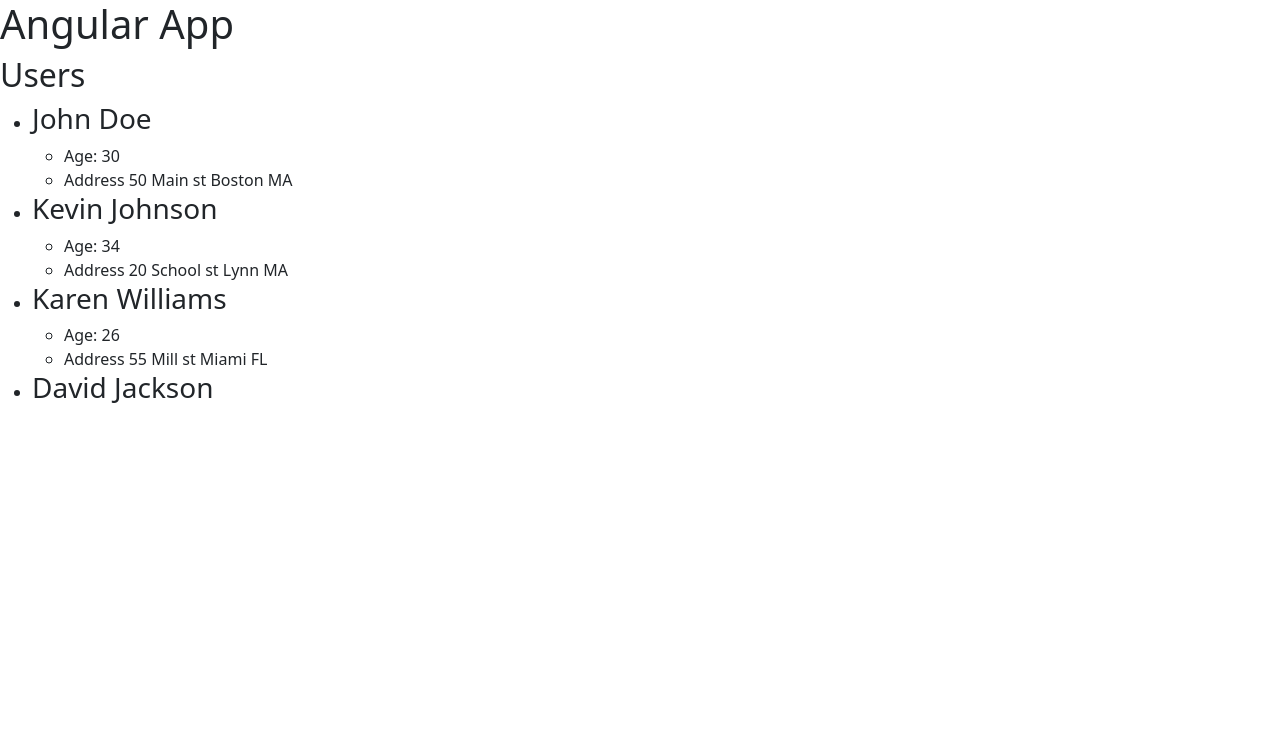
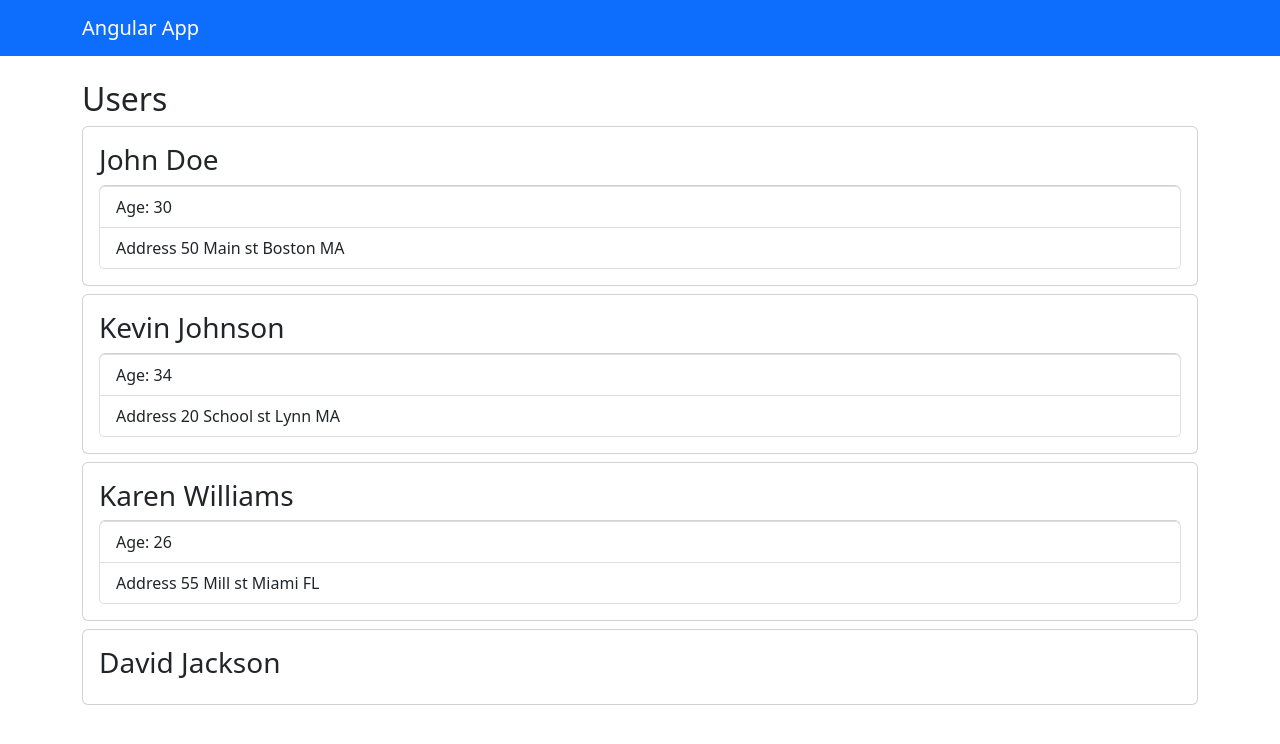
Before and after one commit to helen-tan/angular-sandbox-app, an Angular app: page / in a window 1280 px wide. Shown: the top 744 px of the page. Built offline with nearby package versions, Linux system fonts and the light colour scheme.

Commit message:
Added navbar + basic list item styling with bootstrap

```diff
--- a/src/app/app.component.html
+++ b/src/app/app.component.html
@@ -1,2 +1,5 @@
-<h1>Angular App</h1>
-<app-users></app-users>
+<app-navbar></app-navbar>
+
+<div class="container">
+    <app-users></app-users>
+</div>
--- a/src/app/app.module.ts
+++ b/src/app/app.module.ts
@@ -5,12 +5,14 @@ import { AppRoutingModule } from './app-routing.module';
 import { AppComponent } from './app.component';
 import { UserComponent } from './components/user/user.component';
 import { UsersComponent } from './components/users/users.component';
+import { NavbarComponent } from './components/navbar/navbar.component';
 
 @NgModule({
   declarations: [
     AppComponent,
     UserComponent,
-    UsersComponent
+    UsersComponent,
+    NavbarComponent
   ],
   imports: [
     BrowserModule,
--- /dev/null
+++ b/src/app/components/navbar/navbar.component.html
@@ -0,0 +1,5 @@
+<nav class="navbar navbar-dark bg-primary mb-4">
+    <div class="container">
+        <a href="#" class="navbar-brand">Angular App</a>
+    </div>
+</nav>
--- a/src/app/components/users/users.component.html
+++ b/src/app/components/users/users.component.html
@@ -1,10 +1,10 @@
 <h2>Users</h2>
-<ul *ngIf = "loaded && users.length > 0"> <!-- <ul *ngIf = "loaded && users.length > 0; else noUsers"> 'noUsers' is a template defined below -->
-    <li *ngFor = "let user of users">
+<ul class="list-unstyled" *ngIf = "loaded && users.length > 0"> <!-- <ul *ngIf = "loaded && users.length > 0; else noUsers"> 'noUsers' is a template defined below -->
+    <li *ngFor = "let user of users" class="card card-body mb-2">
         <h3>{{ user.firstName }} {{ user.lastName }}</h3>
-        <ul *ngIf = "showExtended && user.age && user.address">
-            <li>Age: {{ user.age }}</li>
-            <li>Address {{ user.address?.street }} {{ user.address?.city }} {{ user.address?.state }}</li>
+        <ul class="list-group" *ngIf = "showExtended && user.age && user.address">
+            <li class="list-group-item">Age: {{ user.age }}</li>
+            <li class="list-group-item">Address {{ user.address?.street }} {{ user.address?.city }} {{ user.address?.state }}</li>
         </ul>
     </li>
 </ul>
```
Also changed, not shown: src/app/components/navbar/navbar.component.ts (added, +10 -0 lines), src/app/components/navbar/navbar.component.css (added).
